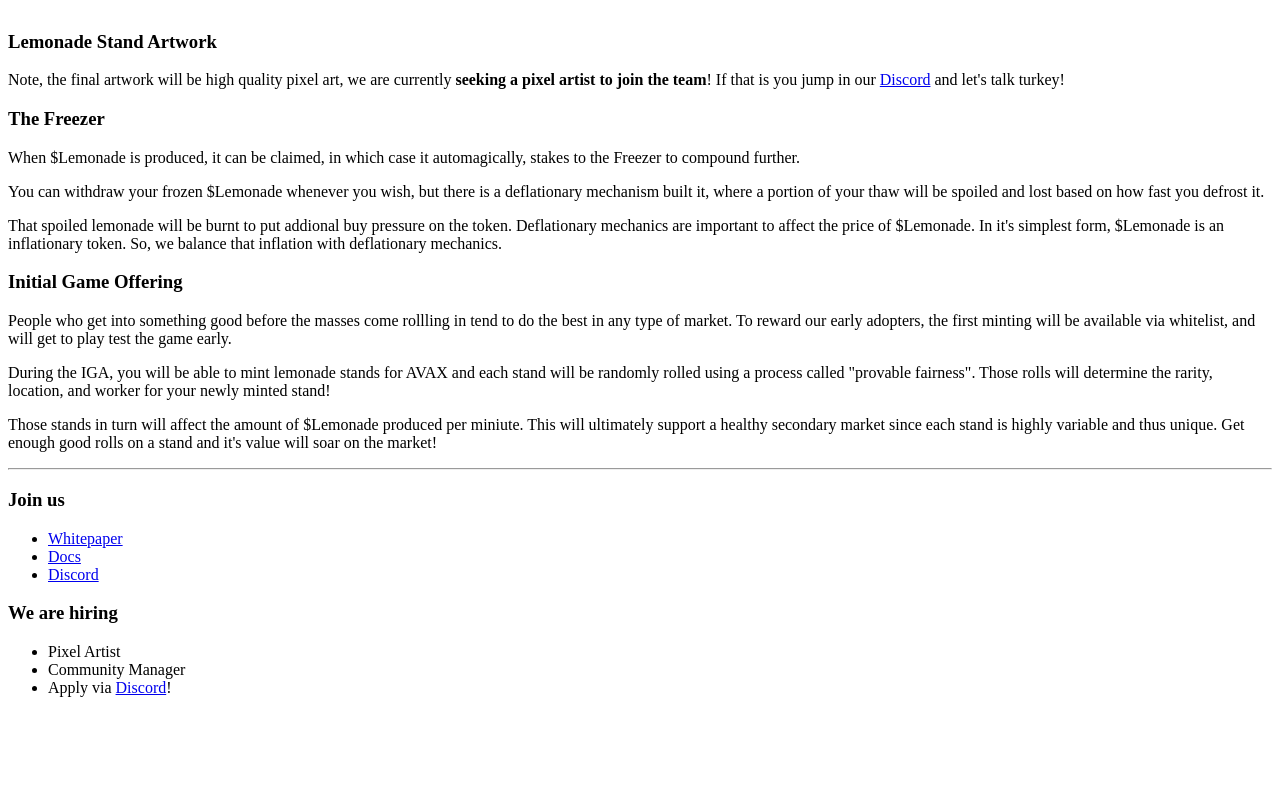
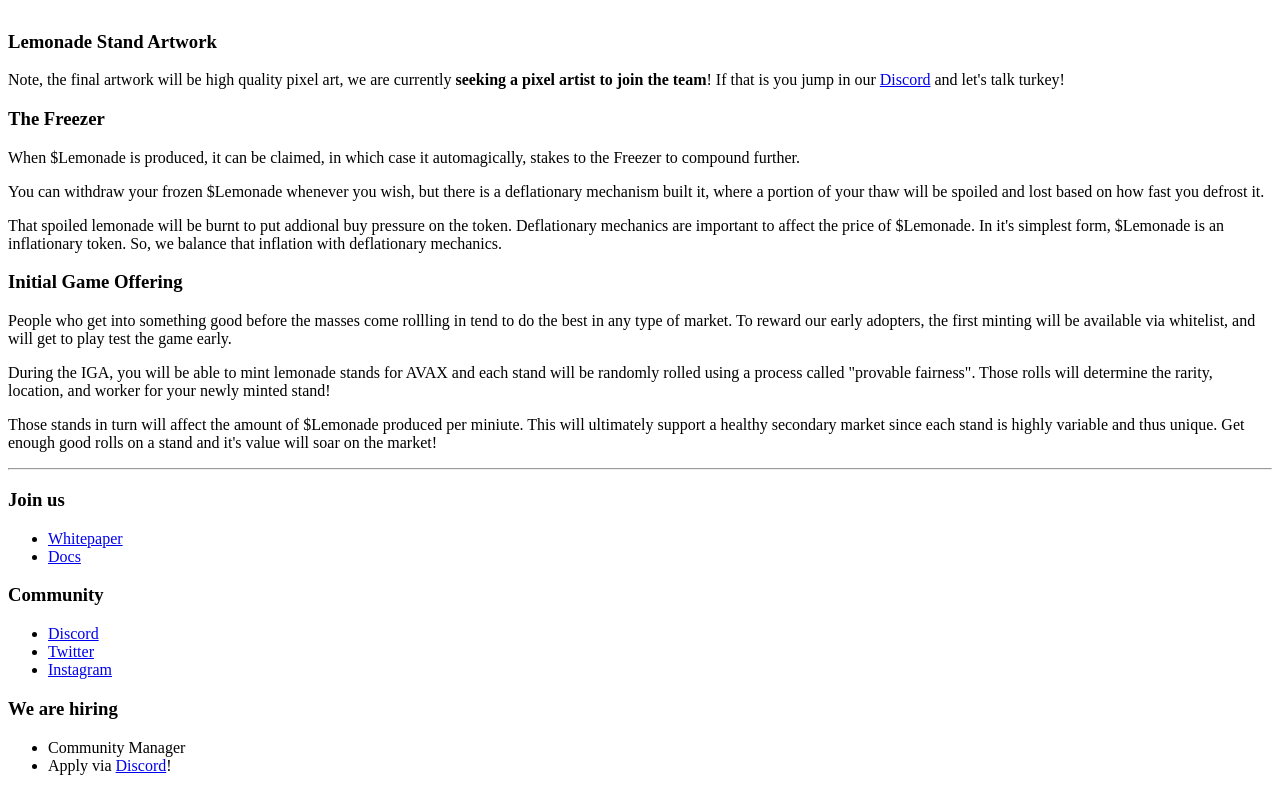
Before and after one commit to lemonade-game/landing-page, a Next.js app: page / in a window 1280 px wide. Shown: the part 964-1755 px from the top of the page. Before the commit the page ends 1677 px from the top, so only its background shows below. Built offline with nearby package versions, Linux system fonts and the light colour scheme.

Commit message:
instalink

```diff
--- a/src/ui/page/index.jsx
+++ b/src/ui/page/index.jsx
@@ -81,8 +81,8 @@ export default function Page({ children }) {
       </Head>
 
       <header></header>
-      <main className="mx-auto mt-16 container md:px-16">{children}</main>
-      <footer className="mx-auto mt-16 container md:px-16">
+      <main className="container mx-auto mt-16 md:px-16">{children}</main>
+      <footer className="container mx-auto mt-16 md:px-16">
         <hr />
         <div className="flex items-center justify-around">
           <div>
@@ -104,6 +104,12 @@ export default function Page({ children }) {
                   Docs
                 </Link>
               </li>
+            </ul>
+          </div>
+
+          <div>
+            <h3 className="mt-8">Community</h3>
+            <ul>
               <li>
                 <Link
                   newWindow
@@ -112,15 +118,30 @@ export default function Page({ children }) {
                   Discord
                 </Link>
               </li>
+              <li>
+                <Link
+                  newWindow
+                  className="text-xl border-b border-white hover:border-blue-500 hover:text-blue-500"
+                  href="https://twitter.com/0xlemonadegame">
+                  Twitter
+                </Link>
+              </li>
+              <li>
+                <Link
+                  newWindow
+                  className="text-xl border-b border-white hover:border-blue-500 hover:text-blue-500"
+                  href="https://www.instagram.com/0xlemonade">
+                  Instagram
+                </Link>
+              </li>
             </ul>
           </div>
 
           <div>
             <h3 className="mt-8">We are hiring</h3>
             <ul>
-              <li className="text-xl prose prose-invert">Pixel Artist</li>
               <li className="text-xl prose prose-invert">Community Manager</li>
-              <li className="text-xl prose prose-invert italic font-bold">
+              <li className="text-xl italic font-bold prose prose-invert">
                 Apply via{" "}
                 <Link
                   newWindow
```
